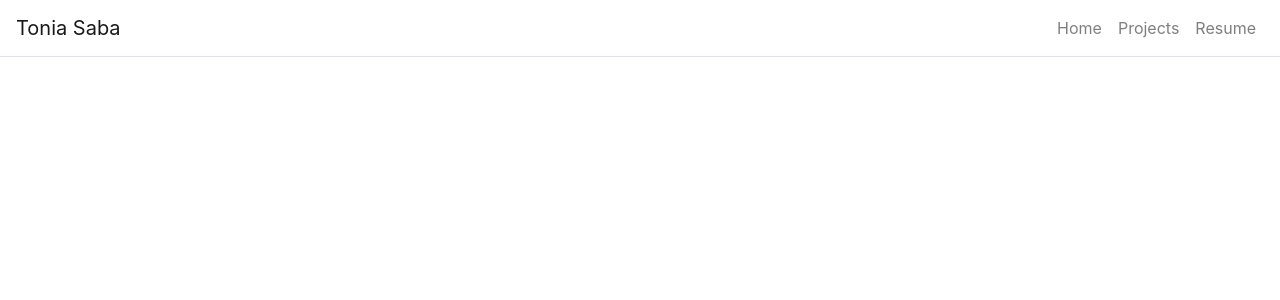
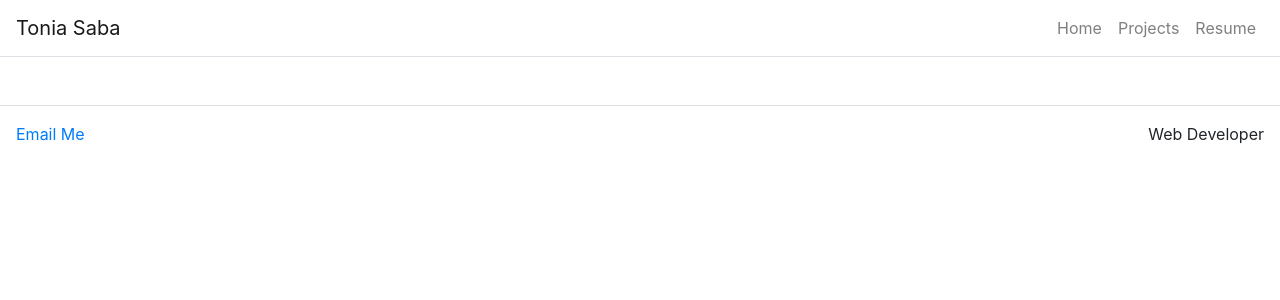
Before and after one commit to tsabz/portfolio, a React (Create React App) app in the folder sabafolio/: page /projects in a window 1280 px wide. Shown: the top 300 px of the page. Built offline with nearby package versions, Linux system fonts and the light colour scheme.

Commit message:
created footer

```diff
--- a/sabafolio/src/App.js
+++ b/sabafolio/src/App.js
@@ -4,7 +4,9 @@
 import Navbar from 'react-bootstrap/Navbar';
 import Nav from 'react-bootstrap/Nav';
 import './App.css';
-import NavbarBrand from 'react-bootstrap/esm/NavbarBrand';
+
+import Footer from './components/footer.js'
+// import NavbarBrand from 'react-bootstrap/esm/NavbarBrand';
 
 
 class App extends React.Component {
@@ -38,7 +40,7 @@
 
             <Navbar className="border-bottom" bg="transparent" expand="lg">
               <Navbar.Brand>Tonia Saba</Navbar.Brand>
-              <Navbar.Toggle aria-controls="navbar-toggle" />
+              <Navbar.Toggle className="border-0" aria-controls="navbar-toggle" />
               <Navbar.Collapse id="navbar-toggle">
                 <Nav className="ml-auto">
                   <Link className="nav-link" to="/">Home</Link>
@@ -47,7 +49,7 @@
                 </Nav>
               </Navbar.Collapse>
             </Navbar>
-
+            <Footer />
             </Container>
 
         </Router>
--- /dev/null
+++ b/sabafolio/src/components/footer.js
@@ -0,0 +1,23 @@
+import React from 'react';
+import Container from 'react-bootstrap/Container';
+import Row from 'react-bootstrap/Row';
+import Col from 'react-bootstrap/Col';
+
+function Footer() {
+    return (
+        <footer className="mt-5">
+            <Container fluid={true}>
+                <Row className="border-top justify-content-between p-3">
+                    <Col className="p-0" md={3} sm={12}>
+                    <a href="mailto:tonia.saba@gmail.com">Email Me</a>
+                    </Col>
+                    <Col className="p-0 d-flex justify-content-end" md={3}>
+                        Web Developer
+                    </Col>
+                </Row>
+            </Container>
+        </footer>
+    )
+}
+
+export default Footer;
```
